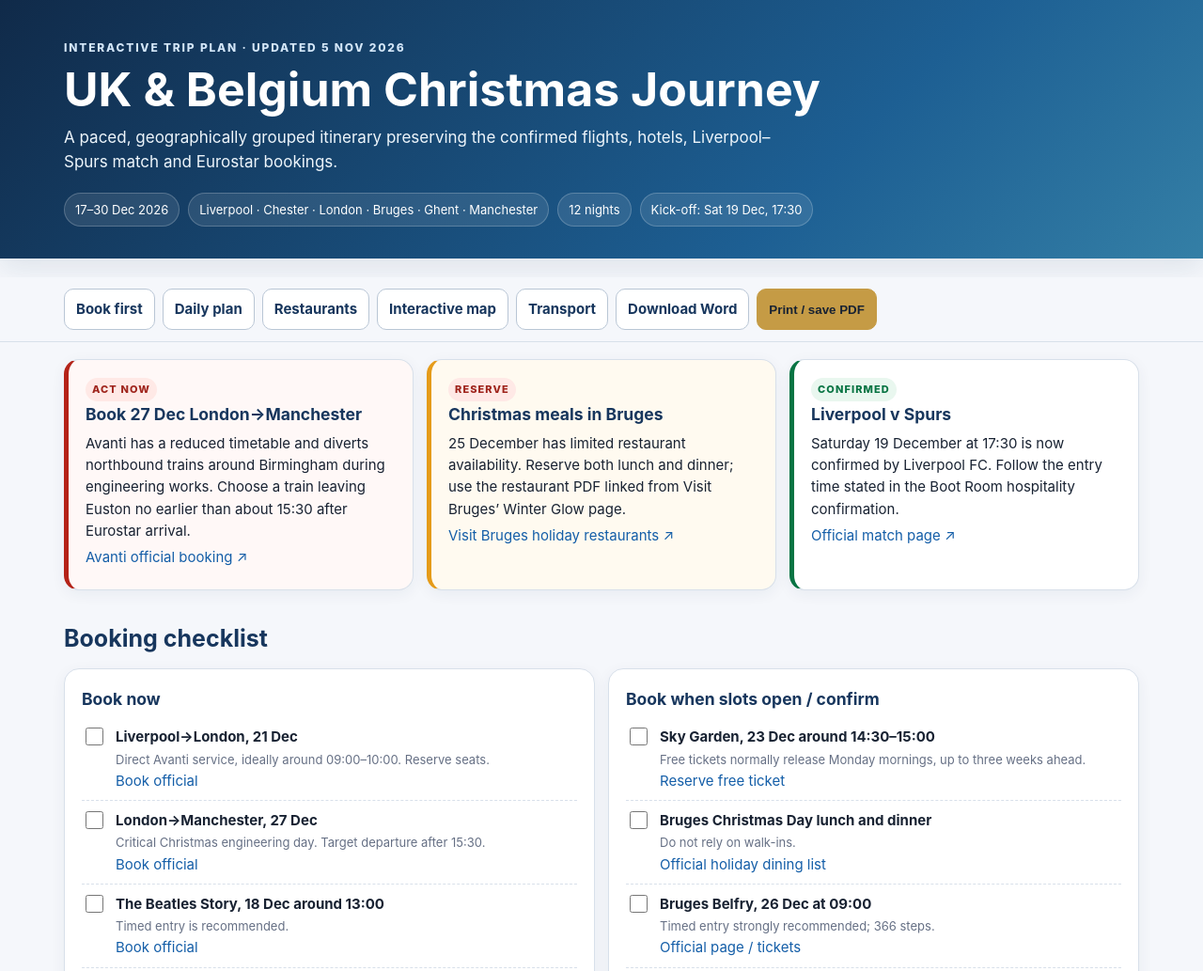
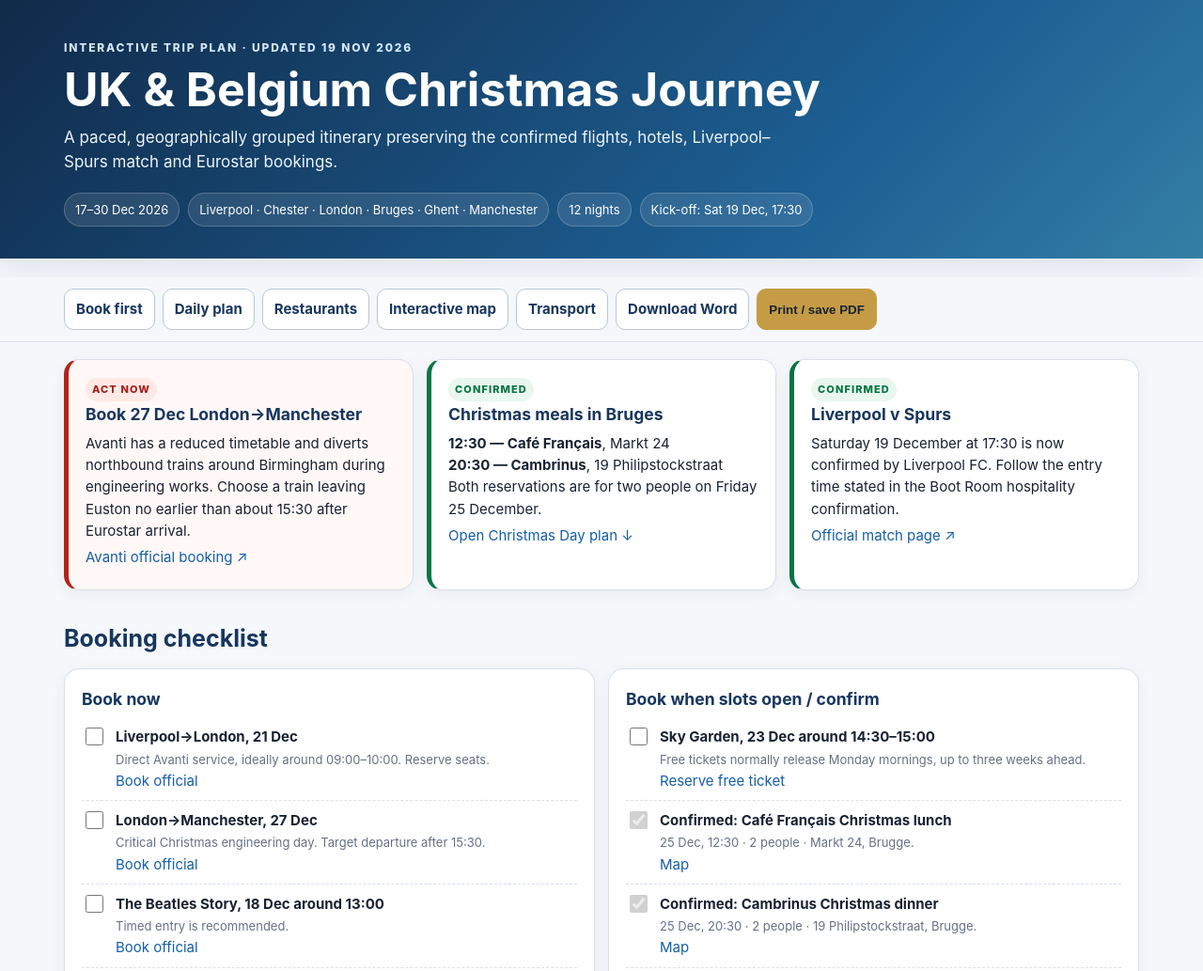
Before and after one commit to danielchowck-cloud/journey-7c2f91, a plain HTML site: page index.html in a window 1280 px wide. Shown: the top 1033 px of the page at 94% size. Drawn offline with nearby package versions, Linux system fonts and the light colour scheme.

Commit message:
Add confirmed Bruges Christmas meal bookings

```diff
--- a/index.html
+++ b/index.html
@@ -29,14 +29,14 @@
   </style>
 </head>
 <body>
-<header><div class="shell"><div class="eyebrow">Interactive trip plan · updated 5 Nov 2026</div><h1>UK & Belgium Christmas Journey</h1><p>A paced, geographically grouped itinerary preserving the confirmed flights, hotels, Liverpool–Spurs match and Eurostar bookings.</p><div class="hero-facts"><span>17–30 Dec 2026</span><span>Liverpool · Chester · London · Bruges · Ghent · Manchester</span><span>12 nights</span><span>Kick-off: Sat 19 Dec, 17:30</span></div></div></header>
+<header><div class="shell"><div class="eyebrow">Interactive trip plan · updated 19 Nov 2026</div><h1>UK & Belgium Christmas Journey</h1><p>A paced, geographically grouped itinerary preserving the confirmed flights, hotels, Liverpool–Spurs match and Eurostar bookings.</p><div class="hero-facts"><span>17–30 Dec 2026</span><span>Liverpool · Chester · London · Bruges · Ghent · Manchester</span><span>12 nights</span><span>Kick-off: Sat 19 Dec, 17:30</span></div></div></header>
 
 <div class="toolbar"><div class="toolbar-inner"><a class="btn" href="#bookings">Book first</a><a class="btn" href="#itinerary">Daily plan</a><a class="btn" href="#restaurants">Restaurants</a><a class="btn" href="#map-section">Interactive map</a><a class="btn" href="#transport">Transport</a><a class="btn" href="UK-Belgium-Christmas-Itinerary-17-30-Dec-2026.docx" download>Download Word</a><button class="btn primary" onclick="window.print()">Print / save PDF</button></div></div>
 
 <main class="shell">
   <section class="grid three">
     <article class="card danger"><span class="label book">Act now</span><h3>Book 27 Dec London→Manchester</h3><p>Avanti has a reduced timetable and diverts northbound trains around Birmingham during engineering works. Choose a train leaving Euston no earlier than about 15:30 after Eurostar arrival.</p><p><a href="https://www.avantiwestcoast.co.uk/" target="_blank">Avanti official booking ↗</a></p></article>
-    <article class="card warn"><span class="label book">Reserve</span><h3>Christmas meals in Bruges</h3><p>25 December has limited restaurant availability. Reserve both lunch and dinner; use the restaurant PDF linked from Visit Bruges’ Winter Glow page.</p><p><a href="https://www.visitbruges.be/en/winter-glow" target="_blank">Visit Bruges holiday restaurants ↗</a></p></article>
+    <article class="card good"><span class="label fixed">Confirmed</span><h3>Christmas meals in Bruges</h3><p><b>12:30 — Café Français</b>, Markt 24<br><b>20:30 — Cambrinus</b>, 19 Philipstockstraat<br>Both reservations are for two people on Friday 25 December.</p><p><a href="#d25">Open Christmas Day plan ↓</a></p></article>
     <article class="card good"><span class="label fixed">Confirmed</span><h3>Liverpool v Spurs</h3><p>Saturday 19 December at 17:30 is now confirmed by Liverpool FC. Follow the entry time stated in the Boot Room hospitality confirmation.</p><p><a href="https://www.liverpoolfc.com/tickets/match/liverpool-v-tottenham-hotspur-english-premier-league-20261219" target="_blank">Official match page ↗</a></p></article>
   </section>
 
@@ -53,7 +53,8 @@
       </div>
       <div class="card"><h3>Book when slots open / confirm</h3>
         <label class="check"><input data-save="sky" type="checkbox"><span><b>Sky Garden, 23 Dec around 14:30–15:00</b><br><span class="small">Free tickets normally release Monday mornings, up to three weeks ahead.</span><br><a href="https://skygarden.london/booking/" target="_blank">Reserve free ticket</a></span></label>
-        <label class="check"><input data-save="bruges-food" type="checkbox"><span><b>Bruges Christmas Day lunch and dinner</b><br><span class="small">Do not rely on walk-ins.</span><br><a href="https://www.visitbruges.be/en/winter-glow" target="_blank">Official holiday dining list</a></span></label>
+        <label class="check"><input type="checkbox" checked disabled><span><b>Confirmed: Café Français Christmas lunch</b><br><span class="small">25 Dec, 12:30 · 2 people · Markt 24, Brugge.</span><br><a href="https://www.google.com/maps/search/?api=1&query=Cafe+Francais+Markt+24+Brugge" target="_blank">Map</a></span></label>
+        <label class="check"><input type="checkbox" checked disabled><span><b>Confirmed: Cambrinus Christmas dinner</b><br><span class="small">25 Dec, 20:30 · 2 people · 19 Philipstockstraat, Brugge.</span><br><a href="https://www.google.com/maps/search/?api=1&query=Cambrinus+19+Philipstockstraat+Brugge" target="_blank">Map</a></span></label>
         <label class="check"><input data-save="belfry" type="checkbox"><span><b>Bruges Belfry, 26 Dec at 09:00</b><br><span class="small">Timed entry strongly recommended; 366 steps.</span><br><a href="https://www.museabrugge.be/en/visit/locations/belfort" target="_blank">Official page / tickets</a></span></label>
         <label class="check"><input data-save="gravensteen" type="checkbox"><span><b>Gravensteen, Ghent, 26 Dec around 12:00</b><br><span class="small">Open 10:00–18:00; advance reservation guarantees entry.</span><br><a href="https://historischehuizen.stad.gent/en/castle-counts/visit/book-tickets" target="_blank">Book official</a></span></label>
         <label class="check"><input data-save="altarpiece" type="checkbox"><span><b>Optional Ghent Altarpiece, 26 Dec around 15:00</b><br><span class="small">Book only if art/history is a priority; otherwise enjoy Ghent’s streets and market.</span><br><a href="https://www.sintbaafskathedraal.be/en/buy-tickets/" target="_blank">Book official</a></span></label>
@@ -68,7 +69,7 @@
     <article class="card"><span class="label">Liverpool</span><h3>Maray Dockside · ££</h3><p>Mediterranean and Middle Eastern sharing plates beside Royal Albert Dock. Best fit: <b>18 Dec lunch</b> after arrival or <b>20 Dec dinner</b>. The weekday lunch menu is particularly good value.</p><div class="actions"><a class="action book" href="https://maray.co.uk/book/albert-dock/" target="_blank">Reserve table</a><a class="action" href="https://www.google.com/maps/search/?api=1&query=Maray+Dockside+Liverpool" target="_blank">Map</a></div><hr><h3>Bacaro · ££</h3><p>Lively Italian and Spanish-influenced small plates on Castle Street. Strong choice for the <b>final Liverpool dinner on 20 Dec</b>.</p><div class="actions"><a class="action book" href="https://salthousebacaro.co.uk/" target="_blank">Reserve table</a><a class="action" href="https://www.google.com/maps/search/?api=1&query=Bacaro+Castle+Street+Liverpool" target="_blank">Map</a></div></article>
     <article class="card"><span class="label">Chester · 20 Dec</span><h3>Chez Jules · ££ · first choice</h3><p>Long-running independent French restaurant near the Cathedral. The prix-fixe and Sunday menus make it a sensible-value sit-down lunch.</p><div class="actions"><a class="action book" href="https://chezjules.com/" target="_blank">Reserve table</a><a class="action" href="https://www.google.com/maps/search/?api=1&query=Chez+Jules+Chester" target="_blank">Map</a></div><hr><h3>Porta Tapas · £ · walk-in backup</h3><p>Excellent informal Spanish tapas beside the city walls. It does <b>not</b> accept reservations, so arrive before 12:30 or after the main lunch rush.</p><div class="actions"><a class="action" href="https://www.portatapas.co.uk/chester" target="_blank">Menu and hours</a><a class="action" href="https://www.google.com/maps/search/?api=1&query=Porta+Tapas+Chester" target="_blank">Map</a></div></article>
     <article class="card"><span class="label">London</span><h3>Dishoom King’s Cross · ££</h3><p>Bombay café five minutes from the hotel. Best fit: <b>21 Dec lunch or early dinner</b>. Couples can reserve before 18:00; after 18:00 it is normally walk-in only for groups under six.</p><div class="actions"><a class="action book" href="https://www.dishoom.com/kings-cross/" target="_blank">Reserve / join info</a><a class="action" href="https://www.google.com/maps/search/?api=1&query=Dishoom+Kings+Cross" target="_blank">Map</a></div><hr><h3>Flat Iron · ££</h3><p>Reliable good-value steak. Use <b>King’s Cross on 21 Dec</b> or <b>Covent Garden on 22 Dec</b>.</p><div class="actions"><a class="action book" href="https://flatironsteak.co.uk/restaurants/" target="_blank">Choose venue and reserve</a></div><hr><h3>Bancone Covent Garden · ££</h3><p>Fresh handmade pasta recognised by Michelin for good value. Ideal <b>pre-theatre dinner on 22 Dec</b>; reserve an early slot.</p><div class="actions"><a class="action book" href="https://www.bancone.co.uk/" target="_blank">Reserve table</a><a class="action" href="https://www.google.com/maps/search/?api=1&query=Bancone+Covent+Garden" target="_blank">Map</a></div></article>
-    <article class="card"><span class="label">Bruges</span><h3>Cambrinus · €€ · best local-classics pick</h3><p>Central beer brasserie for Flemish stew, shrimp croquettes and a huge Belgian-beer list. Best fit: <b>24 or 26 Dec dinner</b>. Reserve early.</p><div class="actions"><a class="action book" href="https://www.bierbrasseriecambrinus.eu/contact" target="_blank">Reserve table</a><a class="action" href="https://www.google.com/maps/search/?api=1&query=Cambrinus+Bruges" target="_blank">Map</a></div><hr><h3>De Republiek · €–€€</h3><p>Relaxed grand café close to Markt with approachable prices and a less formal atmosphere. Good backup for <b>24 or 26 Dec</b>.</p><div class="actions"><a class="action book" href="https://republiekbruggebe.webhosting.be/contact" target="_blank">Reserve table</a><a class="action" href="https://www.google.com/maps/search/?api=1&query=De+Republiek+Brugge" target="_blank">Map</a></div><hr><h3>Christmas Day · 25 Dec</h3><p>Use the official 2026–27 holiday-opening list. Availability and fixed menus matter more than price that day; book lunch and dinner as soon as reservations open.</p><div class="actions"><a class="action book" href="https://www.visitbruges.be/sites/default/files/media/downloads/2026-27_Restaurants_open_feestdagen_Brugge.pdf" target="_blank">Official open-restaurants list</a></div></article>
+    <article class="card"><span class="label fixed">Bruges · Christmas Day confirmed</span><h3>Café Français · Christmas lunch</h3><p><b>Confirmed for 2 people on 25 Dec at 12:30.</b><br>Restaurant Binnen, Markt 24, 8000 Brugge.</p><div class="actions"><a class="action" href="https://www.google.com/maps/search/?api=1&query=Cafe+Francais+Markt+24+Brugge" target="_blank">Map</a></div><hr><h3>Cambrinus · Christmas dinner</h3><p><b>Confirmed for 2 people on 25 Dec at 20:30.</b><br>19 Philipstockstraat, 8000 Brugge. Central beer brasserie known for Flemish classics and Belgian beer.</p><div class="actions"><a class="action" href="https://www.bierbrasseriecambrinus.eu/contact" target="_blank">Restaurant details</a><a class="action" href="https://www.google.com/maps/search/?api=1&query=Cambrinus+19+Philipstockstraat+Brugge" target="_blank">Map</a></div><hr><h3>De Republiek · €–€€</h3><p>Relaxed grand café close to Markt with approachable prices; useful as a backup on <b>24 or 26 Dec</b>.</p><div class="actions"><a class="action book" href="https://republiekbruggebe.webhosting.be/contact" target="_blank">Reserve table</a><a class="action" href="https://www.google.com/maps/search/?api=1&query=De+Republiek+Brugge" target="_blank">Map</a></div></article>
     <article class="card"><span class="label">Ghent · 26 Dec</span><h3>’t Oud Clooster · €€ · first choice</h3><p>Traditional Belgian comfort food with generous portions. Reserve around <b>13:30–13:45</b> after Gravensteen; lunch service ends shortly afterwards.</p><div class="actions"><a class="action book" href="https://www.toudclooster.be/" target="_blank">Reserve table</a><a class="action" href="https://www.google.com/maps/search/?api=1&query=t+Oud+Clooster+Ghent" target="_blank">Map</a></div><hr><h3>Du Progrès · €€ · central backup</h3><p>Historic brasserie on Korenmarkt serving substantial Belgian classics without unnecessary formality. Reserve around <b>13:30</b>.</p><div class="actions"><a class="action book" href="https://www.duprogres.be/" target="_blank">Reserve table</a><a class="action" href="https://www.google.com/maps/search/?api=1&query=Du+Progres+Ghent" target="_blank">Map</a></div></article>
     <article class="card"><span class="label">Manchester</span><h3>Bundobust Piccadilly · £ · best near-hotel pick</h3><p>Indian vegetarian street food and craft beer, five minutes from DoubleTree. Best fit: <b>27 Dec dinner</b> or <b>28 Dec lunch</b>; the lunch offer is excellent value.</p><div class="actions"><a class="action book" href="https://bundobust.com/book/" target="_blank">Reserve table</a><a class="action" href="https://www.google.com/maps/search/?api=1&query=Bundobust+Manchester+Piccadilly" target="_blank">Map</a></div><hr><h3>Rudy’s Peter Street · £</h3><p>Relaxed Neapolitan pizza near St Peter’s Square. Good for the <b>28 Dec dinner</b>; booking avoids the evening queue.</p><div class="actions"><a class="action book" href="https://www.rudyspizza.co.uk/book-now/?locationId=1689" target="_blank">Reserve table</a><a class="action" href="https://www.google.com/maps/search/?api=1&query=Rudys+Pizza+Peter+Street+Manchester" target="_blank">Map</a></div></article>
   </div></section>
@@ -114,7 +115,7 @@
     <li><a href="https://historischehuizen.stad.gent/en/gravensteen/bezoek/plan-je-bezoek/information-prices" target="_blank">Ghent Historic Houses: Gravensteen hours and tickets</a></li>
     <li><a href="https://nationalfootballmuseum.com/visit-us/" target="_blank">National Football Museum: Christmas closure and 28 Dec opening</a></li>
   </ul><p class="small">Attraction hours and rail platforms can change. Recheck the linked official sites 48 hours before each visit, particularly Christmas-period transport.</p></section>
-  <footer>Private travel plan · version 5 November 2026 · all times local</footer>
+  <footer>Private travel plan · version 19 November 2026 · all times local</footer>
 </main>
 
 <script src="https://unpkg.com/leaflet@1.9.4/dist/leaflet.js" crossorigin=""></script>
@@ -137,7 +138,7 @@ const days=[
 {id:'d24',date:'24',dow:'Thu',title:'London → Brussels → Bruges',sub:'Christmas Eve transfer day',city:'Bruges',events:[
 ['08:30','Breakfast and a short King’s Cross/St Pancras walk; avoid a distant attraction.'],['10:30','Check out and walk into St Pancras International.'],['11:30','Enter Eurostar security and border-control area.'],['13:04–16:05','Eurostar 9132 to Brussels Midi (already booked).'],['~16:30','Direct SNCB train Brussels Midi → Brugge, roughly one hour; no reservation needed.'],['~18:00','Taxi or 20-minute walk to Martin’s Brugge; check in.'],['19:30','Pre-booked Christmas Eve dinner, then Markt/Burg evening lights.']],route:'At Brussels Midi, follow “Trains / Treinen” signs to domestic platforms. Buy the Brugge ticket in the SNCB app or station machine.',actions:[['Eurostar check-in','https://www.eurostar.com/travel-info/your-trip/check-in',''],['Belgian trains','https://www.belgiantrain.be/en',''],['Station-to-hotel','https://www.google.com/maps/dir/?api=1&origin=Brugge+Railway+Station&destination=Martin%27s+Brugge&travelmode=walking','']]},
 {id:'d25',date:'25',dow:'Fri',title:'Christmas Day in Bruges',sub:'Outdoor old town + Winter Glow',city:'Bruges',events:[
-['09:30–11:30','Quiet old-town walk: Markt → Burg → Basilica exterior → Rozenhoedkaai. Museums, including the Belfry, are closed.'],['11:30–13:00','Boniface Bridge, Church of Our Lady exterior and St John’s Hospital courtyard.'],['13:00','Pre-booked Christmas lunch.'],['14:30–16:00','Begijnhof and Minnewater; return to hotel to warm up.'],['17:00–19:00','Winter Glow: Christmas markets at Markt and Simon Stevinplein, lights and seasonal stalls.'],['19:30','Pre-booked Christmas dinner. Optional ice rink/winter bar afterward; official hours are 12:00–22:00.']],route:'Everything is walkable from Martin’s Brugge. Keep the day flexible for rain and church services.',actions:[['Winter Glow','https://www.visitbruges.be/en/winter-glow',''],['Walking map','https://www.google.com/maps/dir/?api=1&origin=Martin%27s+Brugge&destination=Minnewaterpark&waypoints=Markt%7CBurg%7CRozenhoedkaai%7CBoniface+Bridge%7CBegijnhof&travelmode=walking','']]},
+['09:30–11:15','Quiet old-town walk: Markt → Burg → Basilica exterior → Rozenhoedkaai. Museums, including the Belfry, are closed.'],['11:15–12:15','Boniface Bridge, Church of Our Lady exterior and St John’s Hospital courtyard; return toward Markt in good time.'],['12:30–14:00','Confirmed Christmas lunch at Café Français, Restaurant Binnen, Markt 24 — 2 people.'],['14:30–16:30','Begijnhof and Minnewater; return to the hotel to warm up.'],['17:00–19:30','Winter Glow: Christmas markets at Markt and Simon Stevinplein, lights and seasonal stalls.'],['20:30','Confirmed Christmas dinner at Cambrinus, 19 Philipstockstraat — 2 people. Optional winter bar afterward if energy and opening hours allow.']],route:'Everything is walkable from Martin’s Brugge. Café Français is on Markt; Cambrinus is about five minutes away on Philipstockstraat. Keep the outdoor plan flexible for rain and church services.',actions:[['Café Français map','https://www.google.com/maps/search/?api=1&query=Cafe+Francais+Markt+24+Brugge','book'],['Cambrinus map','https://www.google.com/maps/search/?api=1&query=Cambrinus+19+Philipstockstraat+Brugge','book'],['Winter Glow','https://www.visitbruges.be/en/winter-glow',''],['Walking map','https://www.google.com/maps/dir/?api=1&origin=Martin%27s+Brugge&destination=Minnewaterpark&waypoints=Markt%7CBurg%7CRozenhoedkaai%7CBoniface+Bridge%7CBegijnhof&travelmode=walking','']]},
 {id:'d26',date:'26',dow:'Sat',title:'Bruges Belfry + Ghent day trip',sub:'Two medieval cities, one efficient route',city:'Ghent',events:[
 ['09:00–10:00','Bruges Belfry timed climb — book the first slot. Skip if stairs or strong wind are a concern.'],['10:15','Walk/taxi to Brugge station.'],['10:45–11:15','Direct SNCB train to Gent-Sint-Pieters.'],['11:20–11:45','Tram T1 to Kouter, then walk to the historic centre; there is no direct station-to-Gravensteen tram during works.'],['12:00–13:30','Gravensteen (Castle of the Counts), pre-booked.'],['13:30–14:30','Lunch in Patershol or near Korenmarkt.'],['14:30–16:30','Graslei/Korenlei, St Michael’s Bridge, Korenmarkt and St Bavo’s Cathedral. Optional 15:00 Ghent Altarpiece ticket.'],['16:30–17:30','Ghent Christmas market, then return via Kouter and Gent-Sint-Pieters.'],['~18:30','Back in Bruges for dinner.']],route:'Brugge → Gent-Sint-Pieters direct. Tram T1 to Kouter, then walk 8–12 minutes into the old centre.',actions:[['Belfry tickets','https://www.museabrugge.be/en/visit/locations/belfort','book'],['Gravensteen tickets','https://historischehuizen.stad.gent/en/castle-counts/visit/book-tickets','book'],['Altarpiece tickets','https://www.sintbaafskathedraal.be/en/buy-tickets/','book'],['Ghent route','https://www.google.com/maps/dir/?api=1&origin=Gent-Sint-Pieters&destination=Gravensteen&waypoints=Kouter&travelmode=transit','']]},
 {id:'d27',date:'27',dow:'Sun',title:'Bruges → London → Manchester',sub:'Protected connection day; no sightseeing',city:'Travel',events:[
@@ -166,7 +167,7 @@ const points=[
 ['d23','Tower of London',51.5081,-0.0759],['d23','Tower Bridge',51.5055,-0.0754],['d23','Borough Market',51.5055,-0.0910],['d23','Sky Garden',51.5113,-0.0835],['d23','St Paul’s Cathedral',51.5138,-0.0984],
 ['d24','St Pancras International',51.5314,-0.1260],['d24','Brussels Midi',50.8357,4.3365],['d24','Brugge Station',51.1972,3.2172],['d24','Martin’s Brugge',51.2071,3.2261],
 ['d25','Markt Bruges',51.2089,3.2242],['d25','Burg',51.2083,3.2270],['d25','Rozenhoedkaai',51.2071,3.2272],['d25','Boniface Bridge',51.2056,3.2268],['d25','Begijnhof',51.2016,3.2220],['d25','Minnewater',51.1994,3.2220],['d25','Winter Glow ice rink',51.2035,3.2168],
-['d24','🍴 Cambrinus Bruges',51.2092,3.2282],['d24','🍴 De Republiek Bruges',51.2114,3.2215],
+['d25','🍴 Café Français — confirmed lunch',51.2089,3.2245],['d25','🍴 Cambrinus — confirmed dinner',51.2092,3.2282],['d24','🍴 De Republiek Bruges',51.2114,3.2215],
 ['d26','Bruges Belfry',51.2082,3.2248],['d26','Gent-Sint-Pieters',51.0357,3.7103],['d26','Kouter',51.0470,3.7249],['d26','Gravensteen',51.0570,3.7200],['d26','Graslei',51.0550,3.7207],['d26','St Bavo’s Cathedral',51.0538,3.7270],
 ['d26','🍴 ’t Oud Clooster Ghent',51.0580,3.7247],['d26','🍴 Du Progrès Ghent',51.0543,3.7218],
 ['d27','London Euston',51.5282,-0.1337],['d27','Manchester Piccadilly',53.4774,-2.2309],['d27','DoubleTree Manchester Piccadilly',53.4781,-2.2326],
```
Also changed, not shown: 1 other file.
